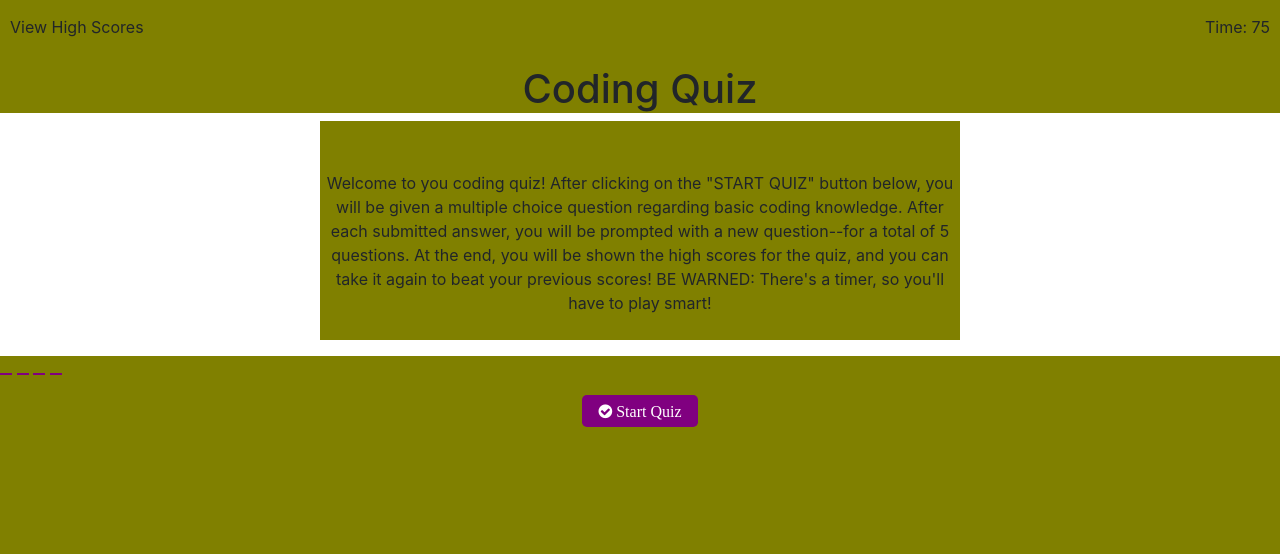
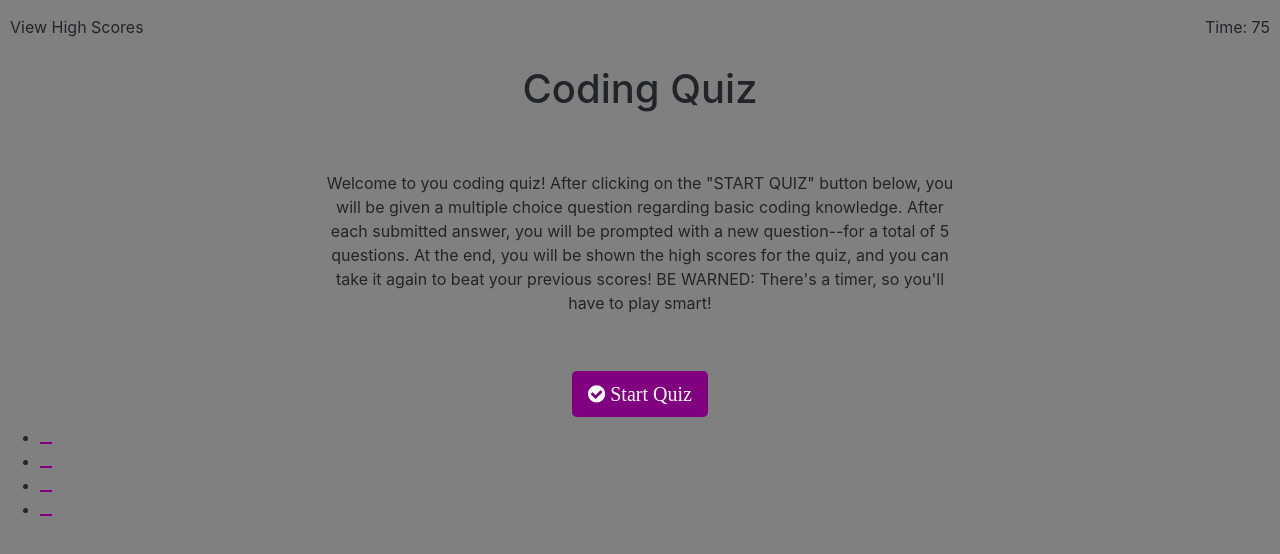
Before and after one commit to jtbataille/Coding-Quiz-Application, a plain HTML site: page index.html in a window 1280 px wide. Drawn offline with nearby package versions, Linux system fonts and the light colour scheme.

Commit message:
cleaning up the html and updating the README file

```diff
--- a/index.html
+++ b/index.html
@@ -2,12 +2,14 @@
 <html lang="en-us">
 <head>
     <meta charset="UTF-8">
+    <meta name="viewport" content="width=device-width, initial-scale=1.0">
     <title>Homework 4</title>
 
-    <link rel="stylesheet" href="https://stackpath.bootstrapcdn.com/bootstrap/4.5.0/css/bootstrap.min.css" integrity="sha384-9aIt2nRpC12Uk9gS9baDl411NQApFmC26EwAOH8WgZl5MYYxFfc+NcPb1dKGj7Sk" crossorigin="anonymous">
+
+    <link rel="stylesheet" type="text/css" href="style.css">
+
     <link rel="stylesheet" href="https://maxcdn.bootstrapcdn.com/font-awesome/4.7.0/css/font-awesome.min.css">
-    <link rel="stylesheet" type="text/css" href="style.css">
-    <script src="https://cdnjs.cloudflare.com/ajax/libs/jquery/3.2.1/jquery.min.js"></script>
+
 </head>
 
 <body>
@@ -16,21 +18,41 @@
         <spam id="countdown">Time: 75</span>
     </header>
 
-    <h1>Coding Quiz</h1>
+     <main class="mainContainer">
 
-    <p class="second">Welcome to you coding quiz! After clicking on the "START QUIZ" button below, you will be given a multiple choice question regarding basic coding knowledge. After each submitted answer, you will be prompted with a new question--for a total of 5 questions. At the end, you will be shown the high scores for the quiz, and you can take it again to beat your previous scores! BE WARNED: There's a timer, so you'll have to play smart!</p>
+        <div class="explanationPage">
+            <h1>Coding Quiz</h1>
 
-    <div id="questionList">
-        <button id="btn0"><span id="choice0"></span></button>
-        <button id="btn1"><span id="choice1"></span></button>
-        <button id="btn2"><span id="choice2"></span></button>
-        <button id="btn3"><span id="choice3"></span></button>
-    </div>
+            <p class="second">Welcome to you coding quiz! After clicking on the "START QUIZ" button below, you will be given a multiple choice question regarding basic coding knowledge. After each submitted answer, you will be prompted with a new question--for a total of 5 questions. At the end, you will be shown the high scores for the quiz, and you can take it again to beat your previous scores! BE WARNED: There's a timer, so you'll have to play smart!</p>
 
-    <div class="text-center">
-        <button type="button" class="btn btn-primary btn-lg fa fa-check-circle">  Start Quiz</button>
-    </div>
+            <div class="text-center">
+                <button type="button" class="btn btn-primary btn-lg fa fa-check-circle">  Start Quiz</button>
+            </div>
+
+        </div>
+
+        <div class="questionPage">
+            <h2 id="theQuestionItself"></h2>
+            <div id="questionList">
+                <ul>
+                    <li><button id="btn0"><span id="choice0"></span></button></li>
+                    <li><button id="btn1"><span id="choice1"></span></button></li>
+                    <li><button id="btn2"><span id="choice2"></span></button></li>
+                    <li><button id="btn3"><span id="choice3"></span></button></li>
+                </ul>
+
+            </div>
+        </div>
+
+        <div class="highScorePage"></div>
+
+    </main>
 
     <script type="text/javascript" src="script.js"></script>
+
+    <link rel="stylesheet" href="https://stackpath.bootstrapcdn.com/bootstrap/4.5.0/css/bootstrap.min.css" integrity="sha384-9aIt2nRpC12Uk9gS9baDl411NQApFmC26EwAOH8WgZl5MYYxFfc+NcPb1dKGj7Sk" crossorigin="anonymous">
+
+    <script src="https://cdnjs.cloudflare.com/ajax/libs/jquery/3.2.1/jquery.min.js"></script>
+
 </body>
 </html>
--- a/style.css
+++ b/style.css
@@ -35,7 +35,7 @@ button {
 }
 
 * {
-    background-color: olive;
+    background-color: grey;
 }
 
 #btn0:hover, #btn1:hover, #btn2:hover, #btn3:hover {
```
Also changed, not shown: 2 other files.
